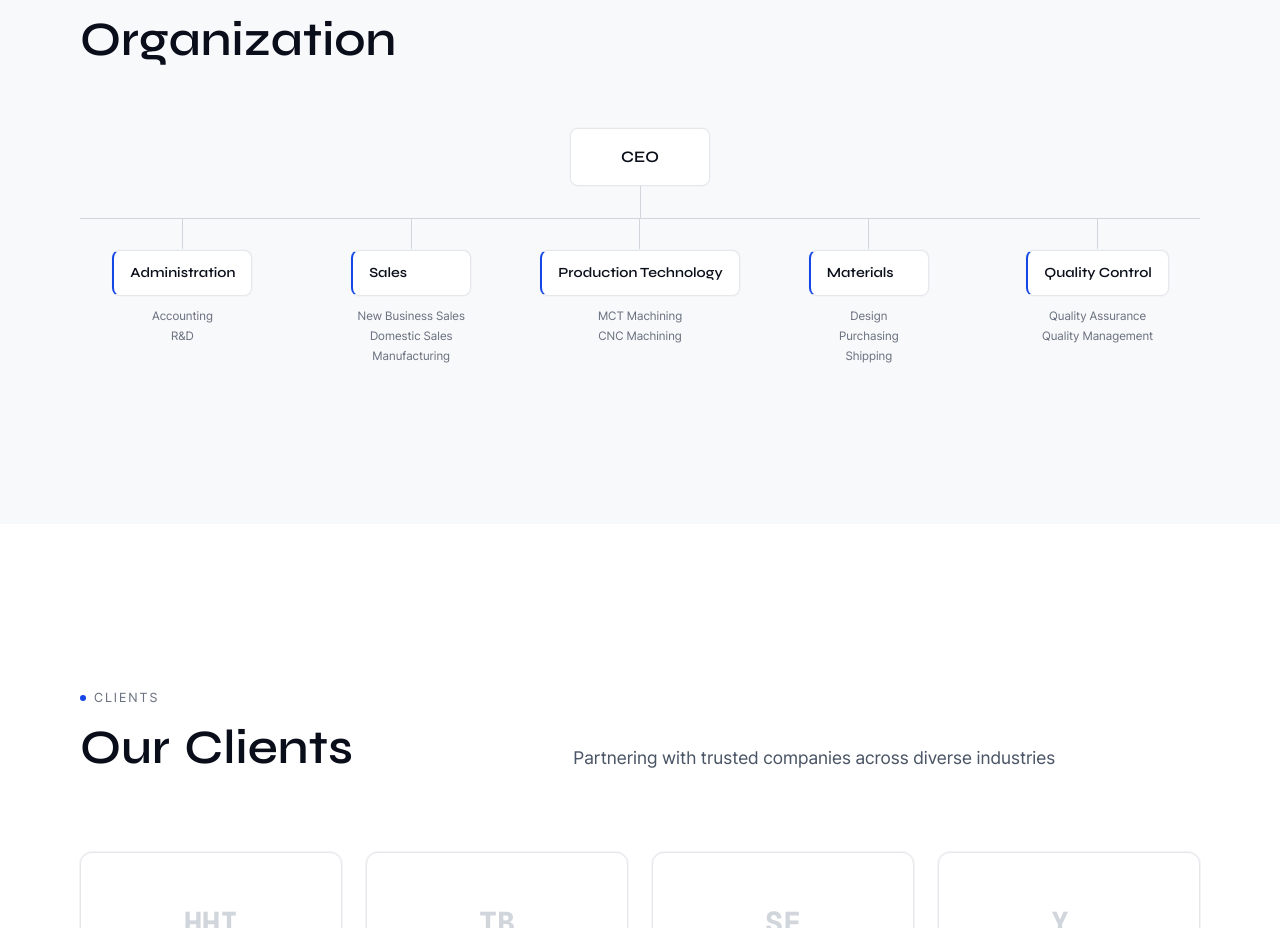
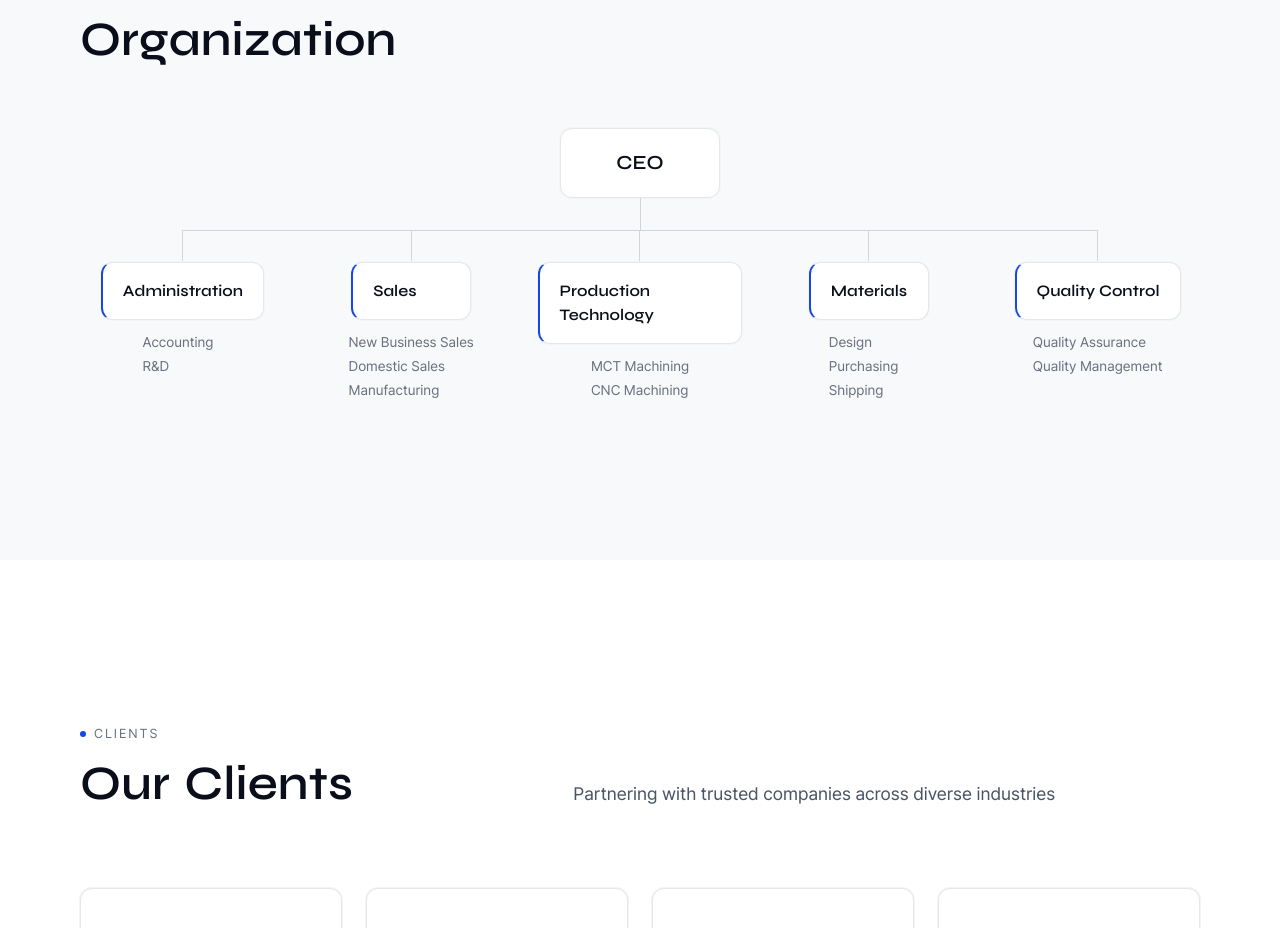
Before and after one commit to SeoKyungeng/seokyung-web, a Next.js app: page /en/about in a window 1280 px wide. Shown: the part 3140-4068 px from the top of the page. Built offline with nearby package versions, Linux system fonts and the light colour scheme.

Commit message:
fix(about): 조직도 타이포 확대 + 연결선/정렬 개선
- 노드 글씨 크기 확대 (CEO text-xl, 부서 text-base, 팀 text-sm)
- 수평 연결선 양쪽 돌출 제거
- 부서-팀 좌측 정렬 + 동일 너비/패딩 통일

```diff
--- a/src/components/about/OrgChart.tsx
+++ b/src/components/about/OrgChart.tsx
@@ -37,8 +37,8 @@ function RootCard({
   locale: "ko" | "en";
 }) {
   return (
-    <div className="rounded-lg border border-gray-200 bg-white px-6 py-4 text-center min-w-[140px] ring-1 ring-gray-100 shadow-[inset_0_1px_0_rgba(255,255,255,0.8)] transition-all duration-300 [transition-timing-function:cubic-bezier(0.16,1,0.3,1)] hover:-translate-y-0.5 hover:border-primary-400/30 hover:shadow-sm">
-      <p className="break-keep-all font-display text-base font-semibold text-gray-950">
+    <div className="w-full rounded-xl border border-gray-200 bg-white px-8 py-5 text-center min-w-[160px] ring-1 ring-gray-100 shadow-[inset_0_1px_0_rgba(255,255,255,0.8)] transition-all duration-300 [transition-timing-function:cubic-bezier(0.16,1,0.3,1)] hover:-translate-y-0.5 hover:border-primary-400/30 hover:shadow-sm">
+      <p className="break-keep-all font-display text-lg font-semibold text-gray-950 md:text-xl">
         {dept.name[locale]}
       </p>
     </div>
@@ -53,8 +53,8 @@ function DeptCard({
   locale: "ko" | "en";
 }) {
   return (
-    <div className="rounded-lg border border-gray-200 border-l-2 border-l-primary-400 bg-white px-4 py-3 min-w-[120px] ring-1 ring-gray-100 shadow-[inset_0_1px_0_rgba(255,255,255,0.8)] transition-all duration-300 [transition-timing-function:cubic-bezier(0.16,1,0.3,1)] hover:-translate-y-0.5 hover:border-primary-400/30 hover:shadow-sm">
-      <p className="break-keep-all font-display text-sm font-semibold text-gray-950">
+    <div className="min-w-[120px] rounded-xl border border-gray-200 border-l-2 border-l-primary-400 bg-white px-5 py-4 ring-1 ring-gray-100 shadow-[inset_0_1px_0_rgba(255,255,255,0.8)] transition-all duration-300 [transition-timing-function:cubic-bezier(0.16,1,0.3,1)] hover:-translate-y-0.5 hover:border-primary-400/30 hover:shadow-sm">
+      <p className="break-keep-all font-display text-left text-base font-semibold text-gray-950">
         {dept.name[locale]}
       </p>
     </div>
@@ -93,19 +93,25 @@ function DesktopTree({
       )}
 
       {deptGroups.length > 0 && (
-        <div className="relative">
-          <div className="absolute top-0 right-0 left-0 h-px bg-gray-300" aria-hidden="true" />
-          <div className="grid grid-cols-5 gap-4 md:gap-6">
-            {deptGroups.map(({ dept, teams }) => (
-              <div key={dept.id} className="flex flex-col items-center">
-                <div className="h-8 w-px bg-gray-300" aria-hidden="true" />
+        <div className="grid grid-cols-5 gap-4 md:gap-6">
+          {deptGroups.map(({ dept, teams }, index) => (
+            <div key={dept.id} className="relative flex flex-col items-center">
+              <div
+                className={`absolute top-0 h-px bg-gray-300 ${
+                  index === 0 ? "left-1/2" : "-left-2 md:-left-3"
+                } ${
+                  index === deptGroups.length - 1 ? "right-1/2" : "-right-2 md:-right-3"
+                }`}
+                aria-hidden="true"
+              />
+              <div className="h-8 w-px bg-gray-300" aria-hidden="true" />
                 {reducedMotion ? (
                   <div className="flex w-full flex-col items-center">
                     <DeptCard dept={dept} locale={locale} />
                     {teams.length > 0 && (
-                      <ul className="mt-3 w-full space-y-1">
+                      <ul className="mt-3 min-w-[120px] space-y-1 px-5">
                         {teams.map((team) => (
-                          <li key={team.id} className="text-center text-xs text-gray-500">
+                          <li key={team.id} className="text-left text-sm text-gray-500">
                             {team.name[locale]}
                           </li>
                         ))}
@@ -116,9 +122,9 @@ function DesktopTree({
                   <motion.div variants={nodeVariants} className="flex w-full flex-col items-center">
                     <DeptCard dept={dept} locale={locale} />
                     {teams.length > 0 && (
-                      <ul className="mt-3 w-full space-y-1">
+                      <ul className="mt-3 min-w-[120px] space-y-1 px-5">
                         {teams.map((team) => (
-                          <li key={team.id} className="text-center text-xs text-gray-500">
+                          <li key={team.id} className="text-left text-sm text-gray-500">
                             {team.name[locale]}
                           </li>
                         ))}
@@ -129,7 +135,6 @@ function DesktopTree({
               </div>
             ))}
           </div>
-        </div>
       )}
     </>
   );
@@ -183,7 +188,7 @@ function MobileList({
                 {teams.length > 0 && (
                   <ul className="mt-1 space-y-0.5 pl-4">
                     {teams.map((team) => (
-                      <li key={team.id} className="text-xs text-gray-500">
+                      <li key={team.id} className="text-sm text-gray-500">
                         {team.name[locale]}
                       </li>
                     ))}
```
